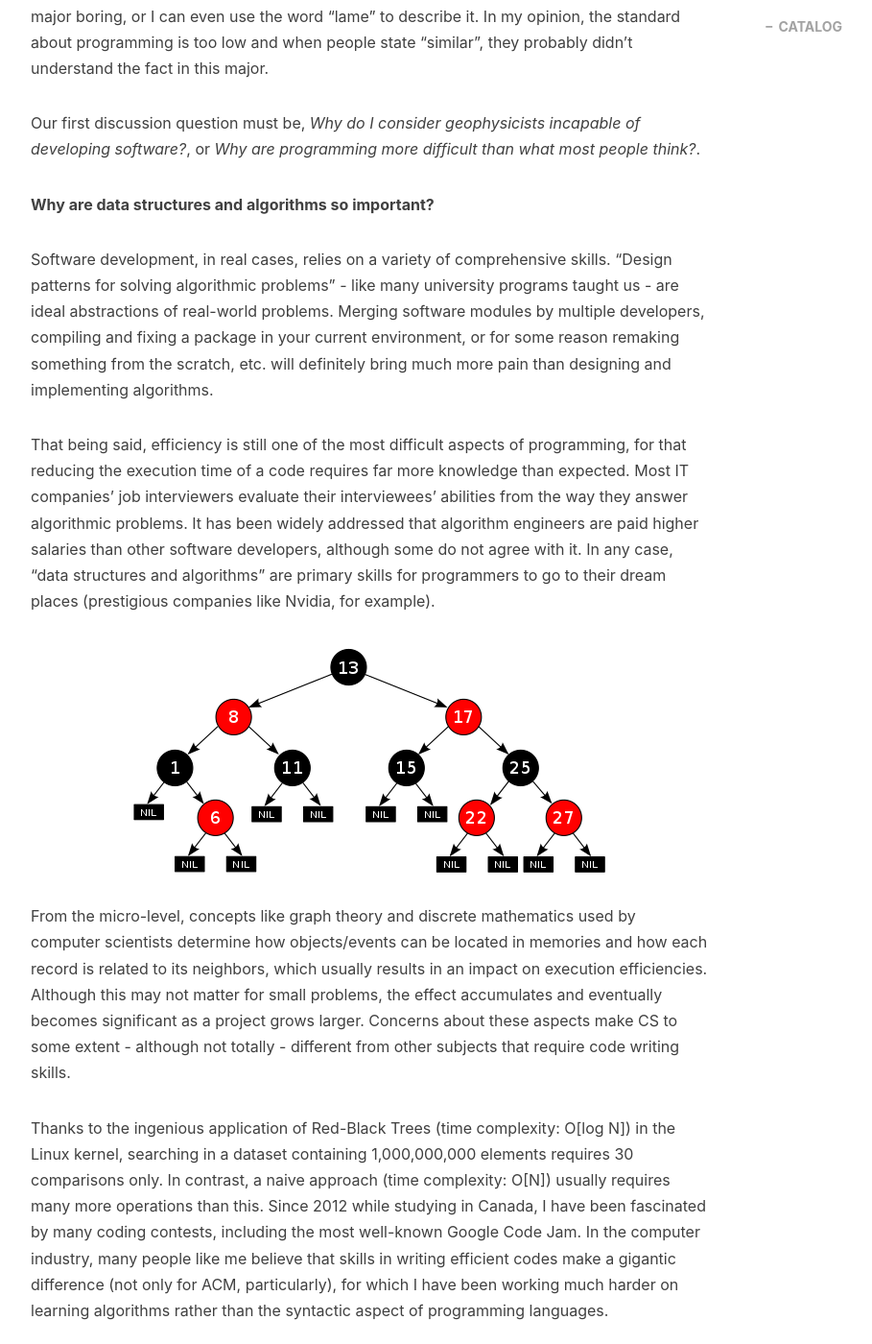
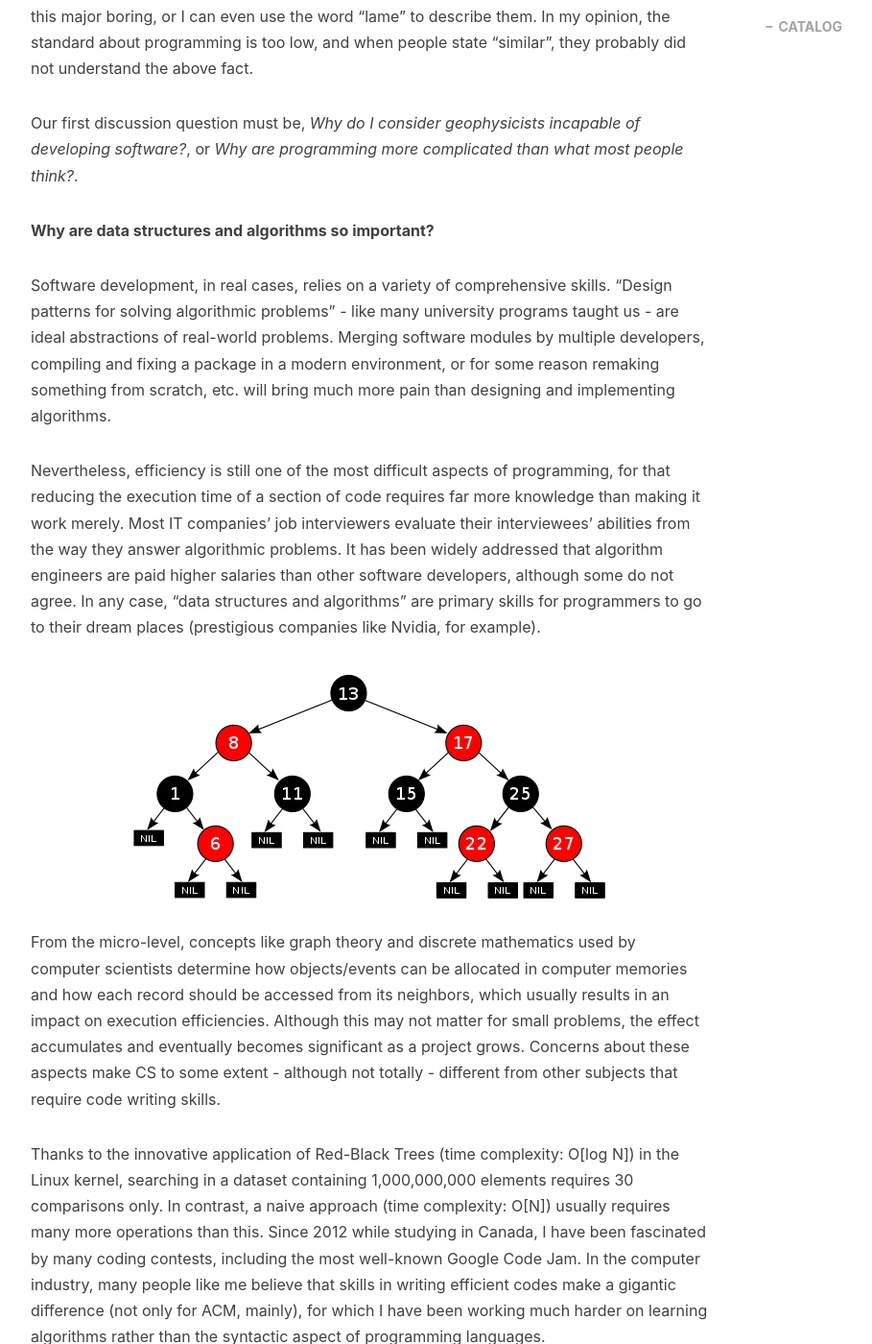
Before and after one commit to gengyu89/gengyu89.github.io, a Jekyll site: the page built from _posts/2020-09-13-leetcode-journey.markdown, in a window 1280 px wide and 1400 px high, scrolled down 976 px. Shown: the whole window at 96% size, without its empty margins (233-1142 px from the left). Built offline with Jekyll 4.4.1, drawn with Linux system fonts in a browser that asks for light colours; nearby versions of some CDN libraries; comment, search, counter and statistics services are not loaded; some of the changed text lies outside the part shown.

```diff
--- a/_posts/2020-09-13-leetcode-journey.markdown
+++ b/_posts/2020-09-13-leetcode-journey.markdown
@@ -16,38 +16,38 @@
 
 **Preface**
 
-In geological sciences or other academic fields related to scientific computation, many people believe that the programming they learned is close or similar to what people are doing in Computer Science (CS), which is the main reason I am bothering myself explaining the basics. The truth is, most job in geophysics major is about invoking finite element libraries through Application Programming Interface (API) without worrying about lower-level details, which is the main reason people think programming is (much) easier than the interpretation of results.
+In geological sciences or other academic fields related to scientific computation, many people believe that the programming they learned is close or similar to what people are doing in Computer Science (CS), which is why I am bothering myself explaining the basics. The truth is, most programming tasks in geophysics is about invoking finite element libraries through Application Programming Interface (API) without worrying about lower-level details, which is the main reason people think programming is (much) the derivation of mathematical equations and less important than the interpretation of results.
 
-Annoyingly, after so many years studying in geophysics, I found the programming in this major boring, or I can even use the word "lame" to describe it. In my opinion, the standard about programming is too low and when people state "similar", they probably didn't understand the fact in this major.
+Annoyingly, after so many years studying in geophysics, I found the programming tasks in this major boring, or I can even use the word "lame" to describe them. In my opinion, the standard about programming is too low, and when people state "similar", they probably did not understand the above fact.
 
-Our first discussion question must be, *Why do I consider geophysicists incapable of developing software?*, or *Why are programming more difficult than what most people think?*.
+Our first discussion question must be, *Why do I consider geophysicists incapable of developing software?*, or *Why are programming more complicated than what most people think?*.
 
 **Why are data structures and algorithms so important?**
 
-Software development, in real cases, relies on a variety of comprehensive skills. "Design patterns for solving algorithmic problems" - like many university programs taught us - are ideal abstractions of real-world problems. Merging software modules by multiple developers, compiling and fixing a package in your current environment, or for some reason remaking something from the scratch, etc. will definitely bring much more pain than designing and implementing algorithms.
+Software development, in real cases, relies on a variety of comprehensive skills. "Design patterns for solving algorithmic problems" - like many university programs taught us - are ideal abstractions of real-world problems. Merging software modules by multiple developers, compiling and fixing a package in a modern environment, or for some reason remaking something from scratch, etc. will bring much more pain than designing and implementing algorithms.
 
-That being said, efficiency is still one of the most difficult aspects of programming, for that reducing the execution time of a code requires far more knowledge than expected. Most IT companies' job interviewers evaluate their interviewees' abilities from the way they answer algorithmic problems. It has been widely addressed that algorithm engineers are paid higher salaries than other software developers, although some do not agree with it. In any case, "data structures and algorithms" are primary skills for programmers to go to their dream places (prestigious companies like Nvidia, for example).
+Nevertheless, efficiency is still one of the most difficult aspects of programming, for that reducing the execution time of a section of code requires far more knowledge than making it work merely. Most IT companies' job interviewers evaluate their interviewees' abilities from the way they answer algorithmic problems. It has been widely addressed that algorithm engineers are paid higher salaries than other software developers, although some do not agree. In any case, "data structures and algorithms" are primary skills for programmers to go to their dream places (prestigious companies like Nvidia, for example).
 
 ![rb_tree](/img/in-post/post-leetcode-journey/Red-black_tree_example.png)
 
-From the micro-level, concepts like graph theory and discrete mathematics used by computer scientists determine how objects/events can be located in memories and how each record is related to its neighbors, which usually results in an impact on execution efficiencies. Although this may not matter for small problems, the effect accumulates and eventually becomes significant as a project grows larger. Concerns about these aspects make CS to some extent - although not totally - different from other subjects that require code writing skills.
+From the micro-level, concepts like graph theory and discrete mathematics used by computer scientists determine how objects/events can be allocated in computer memories and how each record should be accessed from its neighbors, which usually results in an impact on execution efficiencies. Although this may not matter for small problems, the effect accumulates and eventually becomes significant as a project grows. Concerns about these aspects make CS to some extent - although not totally - different from other subjects that require code writing skills.
 
-Thanks to the ingenious application of Red-Black Trees (time complexity: O[log N]) in the Linux kernel, searching in a dataset containing 1,000,000,000 elements requires 30 comparisons only. In contrast, a naive approach (time complexity: O[N]) usually requires many more operations than this. Since 2012 while studying in Canada, I have been fascinated by many coding contests, including the most well-known Google Code Jam. In the computer industry, many people like me believe that skills in writing efficient codes make a gigantic difference (not only for ACM, particularly), for which I have been working much harder on learning algorithms rather than the syntactic aspect of programming languages.
+Thanks to the innovative application of Red-Black Trees (time complexity: O[log N]) in the Linux kernel, searching in a dataset containing 1,000,000,000 elements requires 30 comparisons only. In contrast, a naive approach (time complexity: O[N]) usually requires many more operations than this. Since 2012 while studying in Canada, I have been fascinated by many coding contests, including the most well-known Google Code Jam. In the computer industry, many people like me believe that skills in writing efficient codes make a gigantic difference (not only for ACM, mainly), for which I have been working much harder on learning algorithms rather than the syntactic aspect of programming languages.
 
 **Commonly-used data structures and algorithms**
 
-[LeetCode](https://leetcode.com/) is one of the most fabulous websites for testing your problem-solving abilities in "CS manners" (concretely, choosing proper data structures, and implementing algorithms to satisfy certain requirements). The time limitations of LeetCode's problems are super strict. Brute-force can be used to pass a limited number of them. To make things more challenging, all LeetCode problems have limitations on memory usage.
+[LeetCode](https://leetcode.com/) is one of the most fabulous websites for testing your problem-solving abilities in "CS manners" (concretely, choosing proper data structures, and implementing algorithms to satisfy specific requirements). The time limitations of LeetCode's problems are super strict. Brute-force can be used to pass a limited number of them. To make things more challenging, all LeetCode problems have limitations on memory usage.
 
-In order to help you tackle these problems, I would like to provide some learning and preparation suggestions. They may work for both coding contests and job interviews.
+To help tackle these problems, I would like to provide some learning and preparation suggestions. They may work for both coding contests and job interviews.
 
 There are two ways of categorizing data structures. My preferred method is to organize them with their linearities:
 
 ![data_structures](/img/in-post/post-leetcode-journey/DS_Classification.jpg)
 
-From the other aspect, it is much more difficult to provide a list of "essential algorithms". There are quite a tons of them and the number of algorithms is growing continually (the more you know, the better).
+From the other aspect, it is much more difficult to provide a list of "essential algorithms". There are numerous algorithms in the world of computers, and the number is growing continually (the more you know, the better).
 
-Nevertheless, exquisite algorithms you come up with by afflatus must be built upon fundamental ones - the ones that are considered classical and the ones you must be familiar even not in the situation of a coding contest. Some of those are listed here:
-* Bellman-Ford (single source, weighted graph) - O[|V||E|]
+That being said, exquisite algorithms you come up with by afflatus must be built upon fundamental ones - the ones that are considered classics and the ones you must be familiar with even not in a coding contest situation. Some of those are listed here:
+* Bellman-Ford (single source, weighted graph) - O[\|V\|\|E\|]
 * Topological Sort (directed acyclic graphs): Khan's algorithm - O[V+E]
 * Floyd–Warshall (multi-sources, weighted graphs) - O[V^3]
 * Dijkstra (single source, weighted graphs):
@@ -56,7 +56,7 @@
 * Minimum Spanning Tree: Kruskal - O[E log(V)], Prim - O[E+V log(V)]
 * Dynamics Programming: knapsack (pseudo-polynomial), KMP (failure function), shortest editing distance, minimum coins of changes - check online for individual time complexity
 
-Based on the preceding choices, optimization is needed for sparse graphs, in which V is the number of vertices, and E is the number of edges. Also, note that the runtime may differ for specific problems.
+Based on the preceding choices, optimization seems quite necessary for sparse graphs, in which V is the number of vertices, and E is the number of edges. Also, note that the runtime may differ for specific problems.
 
 ![khans_algorithm](/img/in-post/post-leetcode-journey/Topological_Sort.png)
 
@@ -72,9 +72,9 @@
 * Algorithms, 4th Edition - in Java
 
 Books that use pseudo codes or natural languages:
-* Introduction to Algorithms, Third Edition | The MIT Press
+* Introduction to Algorithms, Third Edition \| The MIT Press
 * Data Structures and Algorithms by Alfred V. Aho
-* Algorithms Unlocked | The MIT Press
+* Algorithms Unlocked \| The MIT Press
 
 For people who would like to improve their coding style in Python, here are books that I believe you have been looking for:
 * Python Cookbook 3rd Edition
@@ -85,7 +85,7 @@
 Python has many advanced features that can make object-oriented programming much more comfortable, manageable, and straightforward. Most people do not even know them, sadly. These features can help you improve your developing efficiency dramatically, although they are not in any way associated with execution efficiency.
 
 <ins>Necaise</ins> is the best introductory-level guidance for abstract data types (ADT). Topics like the following can be found in this book:
-* What is the definition of "average probing length"? Note: this is given by Donald Knuth.
+* What is the definition of "average probing length"? Note: Donald Knuth gives this.
 * When do primary and secondary clusterings happen in a hash mapping operation?
 * List several ways of computing amortized cost (answer: aggregate method, bankers' method, physicists' method).
 * How to merge two binary heaps in linear time? - my favorite question!
```
